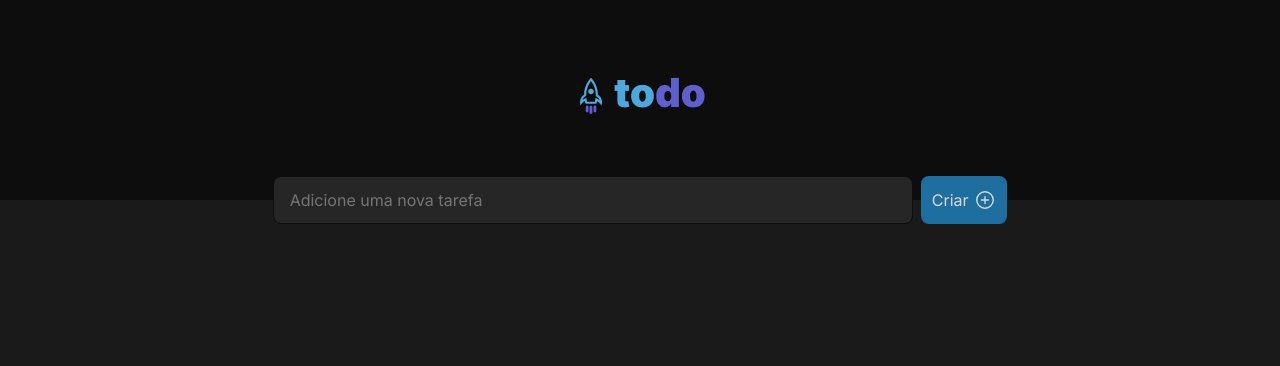
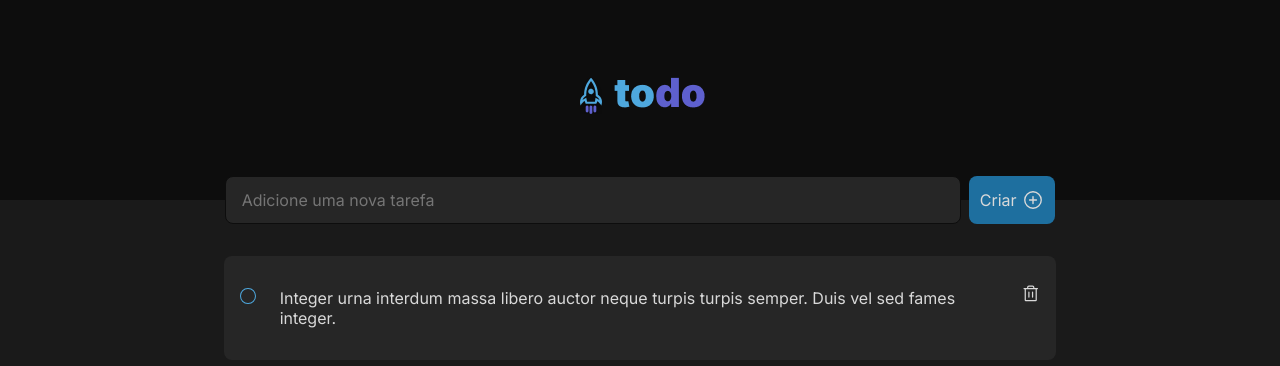
Before and after one commit to WesGabriel/projeto-todoList, a React (Vite) app: page / in a window 1280 px wide. Shown: the top 366 px of the page. Built offline with nearby package versions, Linux system fonts and the light colour scheme.

Commit message:
feat: criacao do card de tarefa

```diff
--- a/src/App.module.css
+++ b/src/App.module.css
@@ -1,4 +1,7 @@
 .appContainer {
+  display: flex;
+  flex-direction: column;
+  justify-content: center;
 }
 
 @media (max-width: 768px) {
--- a/src/App.tsx
+++ b/src/App.tsx
@@ -1,12 +1,14 @@
 import style from "./App.module.css";
 import { CreateTask } from "./components/pages/CreateTask";
 import { Header } from "./components/pages/Header";
+import { TaskList } from "./components/pages/TaskLisk";
 
 function App() {
   return (
     <div className={style.appContainer}>
       <Header />
       <CreateTask />
+      <TaskList />
     </div>
   );
 }
--- a/src/components/pages/CreateTask/Button.module.css
+++ b/src/components/pages/CreateTask/Button.module.css
@@ -14,7 +14,7 @@
   border-radius: 8px;
   padding: 1rem;
   height: 3rem;
-  width: 40rem;
+  width: 46rem;
   color: var(--gray-100);
 }
 
--- /dev/null
+++ b/src/components/pages/TaskLisk/Card.tsx
@@ -0,0 +1,19 @@
+import { Trash } from "@phosphor-icons/react";
+import style from "./TaskList.module.css";
+
+interface CardProps {
+  desriptionTask: string;
+}
+
+export const Card = ({ desriptionTask }: CardProps) => {
+  return (
+    <div className={style.card}>
+      <div className={style.check}></div>
+      {/* <CheckCircle size={22}/> */}
+      <div className={style.discription}>
+        <span>{desriptionTask}</span>
+      </div>
+      <Trash size={20} className={style.trash} />
+    </div>
+  );
+};
--- /dev/null
+++ b/src/components/pages/TaskLisk/TaskList.module.css
@@ -0,0 +1,42 @@
+.taskList {
+  display: flex;
+  flex-direction: column;
+  justify-content: center;
+  width: 100%;
+}
+
+.card {
+  background: var(--gray-500);
+  display: flex;
+  align-items: first baseline;
+  justify-content: space-around;
+  gap: 0.5rem;
+  margin: 2rem auto;
+  max-width: 52rem;
+  min-height: 5rem;
+  padding: 1rem;
+  border: 1px solid var(--gray-00);
+  border-radius: 8px;
+}
+
+.discription {
+  padding: 1rem;
+}
+
+.check {
+  width: 1rem;
+  height: 1rem;
+  border-radius: 50%;
+  border: 1px solid var(--blue);
+}
+
+.check:hover {
+  background: var(--blue-dark);
+  opacity: 0.3;
+  cursor: pointer;
+}
+
+.trash:hover {
+  color: var(--red-500);
+  cursor: pointer;
+}
--- /dev/null
+++ b/src/components/pages/TaskLisk/index.tsx
@@ -0,0 +1,14 @@
+import { Card } from "./Card";
+import style from "./TaskList.module.css";
+
+export const TaskList = () => {
+  return (
+    <div className={style.taskList}>
+      <Card
+        desriptionTask={
+          "Integer urna interdum massa libero auctor neque turpis turpis semper. Duis vel sed fames integer."
+        }
+      />
+    </div>
+  );
+};
```
